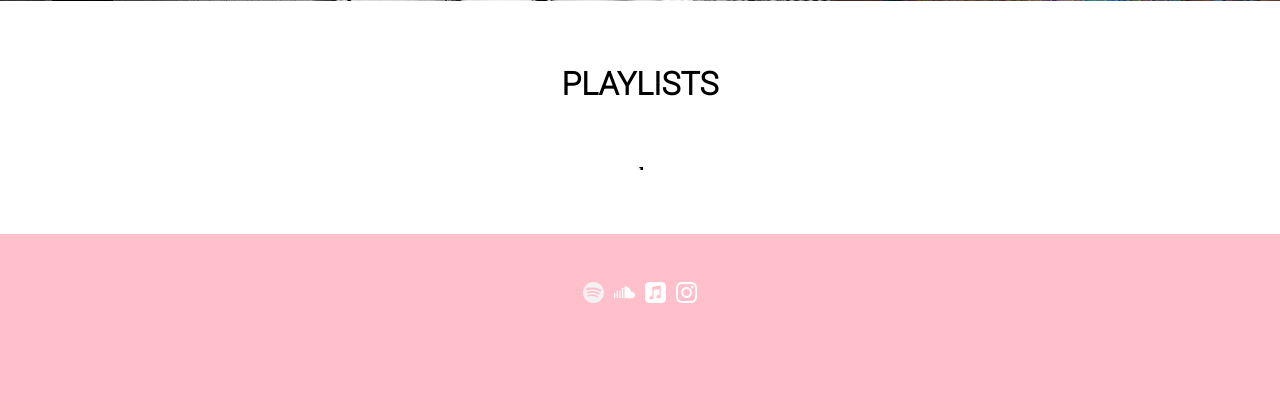
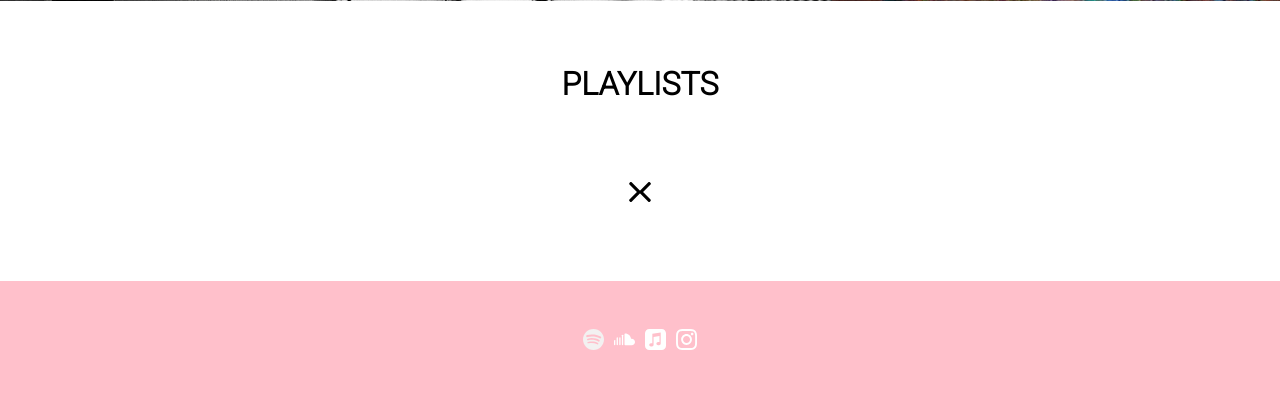
Before and after one commit to asarathy28/milkyday, a Django app: template main/templates/main/home.html in a window 1280 px wide. Shown: the part 1628-2030 px from the top of the page. Before the commit the page ends 1931 px from the top, so only its background shows below. Run offline with Django 3.2, Linux system fonts and the light colour scheme; the template is opened without the code that fills it, so the values that code supplies are empty.

Commit message:
arrow bug is hopefully fixed

```diff
--- a/main/static/css/home.css
+++ b/main/static/css/home.css
@@ -181,6 +181,10 @@
 }
 
 /* scroll arrows */
+.panner {
+  width: auto;
+  background-color: transparent;
+}
 
 #scroll-left, #scroll-right {
     display: flex;
@@ -188,9 +192,6 @@
     z-index: 3;
     justify-content: center;
     align-items: center;
-
-    width:0.25em;
-    height:0.25em;
     border-radius:0.63em;
     border: 0;
 }
--- a/milkyday/settings.py
+++ b/milkyday/settings.py
@@ -23,7 +23,7 @@ BASE_DIR = os.path.dirname(os.path.dirname(os.path.abspath(__file__)))
 SECRET_KEY = '4jtj#tdndxgx5czt()s_=u_a_ss3ozz30vte0*p=b&!8@tt3vz'
 
 # SECURITY WARNING: don't run with debug turned on in production!
-DEBUG = True
+DEBUG = False
 
 ALLOWED_HOSTS = ['milkyday.herokuapp.com', '127.0.0.1' ]
 
```
